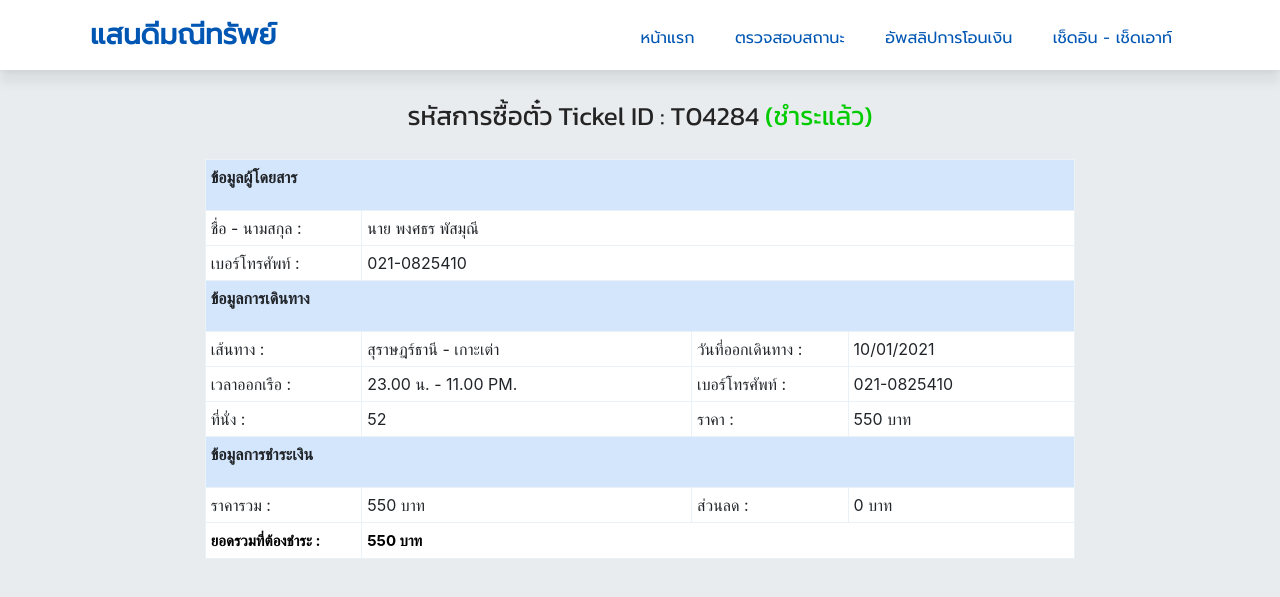
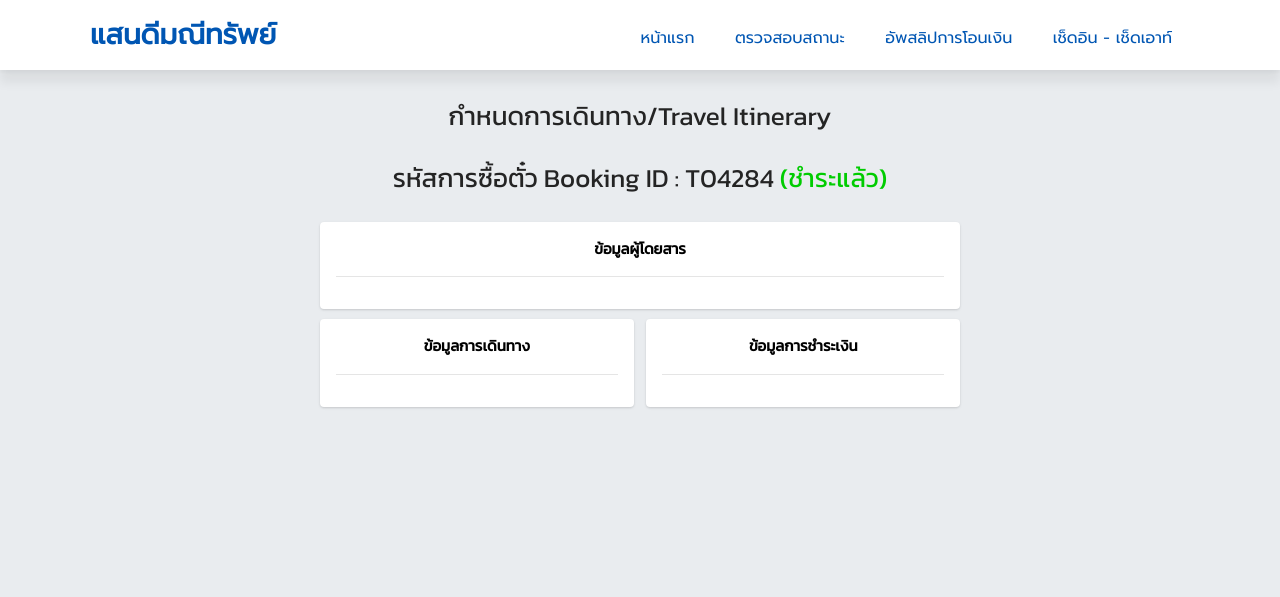
Before and after one commit to pstpmn/Senior-Project---PSU, a PHP site: page /project/show_information.php in a window 1280 px wide. Shown: the top 597 px of the page. Run offline with PHP 8.4, Linux system fonts and the light colour scheme; some libraries are stand-ins or nearby versions.

Commit message:
Add files via upload

```diff
--- a/project/css/show_information.css
+++ b/project/css/show_information.css
@@ -7,20 +7,98 @@
     color: #242424;
 }
 
+.box-2 {
+    width: 50%;
+}
+
+.box-3 {
+    font-family: 'Kanit', sans-serif;
+    font-size: 16px;
+    flex: 1 1 auto;
+    min-height: 1px;
+    padding: 1rem;
+    width: 50%;
+    position: relative;
+    display: flex;
+    flex-direction: column;
+    min-width: 0;
+    word-wrap: break-word;
+    background-color: #fff;
+    background-clip: border-box;
+    border: 0 solid rgba(0, 0, 0, .125);
+    border-radius: .25rem;
+    margin-bottom: 10px;
+    box-shadow: 0 1px 3px 0 rgba(0, 0, 0, .1), 0 1px 2px 0 rgba(0, 0, 0, .06);
+}
+
+.box-4 {
+    font-family: 'Kanit', sans-serif;
+    font-size: 16px;
+    flex: 1 1 auto;
+    float: left;
+    min-height: 1px;
+    padding: 1rem;
+    width: 49%;
+    position: relative;
+    display: flex;
+    flex-direction: column;
+    min-width: 0;
+    word-wrap: break-word;
+    background-color: #fff;
+    background-clip: border-box;
+    border: 0 solid rgba(0, 0, 0, .125);
+    border-radius: .25rem;
+    margin-bottom: 10px;
+    box-shadow: 0 1px 3px 0 rgba(0, 0, 0, .1), 0 1px 2px 0 rgba(0, 0, 0, .06);
+}
+
+.box-5 {
+    font-family: 'Kanit', sans-serif;
+    font-size: 16px;
+    flex: 1 1 auto;
+    float: right;
+    min-height: 1px;
+    padding: 1rem;
+    width: 49%;
+    position: relative;
+    display: flex;
+    flex-direction: column;
+    min-width: 0;
+    word-wrap: break-word;
+    background-color: #fff;
+    background-clip: border-box;
+    border: 0 solid rgba(0, 0, 0, .125);
+    border-radius: .25rem;
+    margin-bottom: 10px;
+    box-shadow: 0 1px 3px 0 rgba(0, 0, 0, .1), 0 1px 2px 0 rgba(0, 0, 0, .06);
+}
+
 @media (max-width: 890px) {
     .has2 {
         font-size: 28px;
+    }
+    .box-3 {
+        width: 90%;
+    }
+    .box-2 {
+        width: 90%;
+    }
+    .box-4 {
+        width: 100%;
+    }
+    .box-5 {
+        width: 100%;
     }
 }
 
 @media (max-width: 590px) {
     .has4 {
-        font-size: 24px;
+        font-size: 22px;
     }
 }
 
 @media (max-width: 450px) {
     .has4 {
-        font-size: 19px;
+        font-size: 17px;
     }
 }
--- a/project/footer.php
+++ b/project/footer.php
@@ -2,8 +2,7 @@
 <hr>
 <div class="footer">
     <b>เกี่ยวกับเรา</b> <br>
-    เราเป็นตัวแทนจำหน่ายตั๋ว เรือนอน สุราษฎร์ธานี - เกาะเต่า ออนไลน์ ระบบเชื่อมต่อกับแสนดีมณีทรัพย์โดยตรง
-    ยืนยันที่นั่งทันทีหลังจากชำระเงินผ่านระบบออนไลน์ มั่นใจเดินทางได้อย่างแน่นอน
+    เราเป็นผู้พัฒนา เว็บไซต์ แสนดีมณีทรัพย์  ชำระเงินผ่านระบบออนไลน์ มั่นใจเดินทางได้อย่างแน่นอน
 </div>
 </div>
 <hr>
--- a/project/show_information.php
+++ b/project/show_information.php
@@ -1,98 +1,27 @@
 <?php include('header.php');?>
-<style>
-table, th, td {
-  border: 1px solid #EAF2F8;
-  padding: 5px;
-}
-td {
-  background-color:white;
-}
-table {
-  border-spacing: 15px;
-}
+  <body class="has1">
+     <h3 class="has4">กำหนดการเดินทาง/Travel Itinerary</br></br>
+      รหัสการซื้อตั๋ว Booking ID : T04284 <span style="color:#00cc00;">(ชำระแล้ว)</span></h3>
+      <center>
+      <form style="width:100%">
+        <div class="box-3">
+          <b>ข้อมูลผู้โดยสาร</b><hr>
 
-button[class="btn btn-info"] {
-     margin-bottom: 30px;
- }
-</style>
-    <body class="has1">
-        <h3 class="has4">รหัสการซื้อตั๋ว Tickel ID : T04284 <span style="color:#00cc00;">(ชำระแล้ว)</span></h3>
-        <center>
-        <form style="width:100%">
-            <table style="width:68%">
-                <tr>
-                    <th colspan="4" bgcolor="#D4E6FC">
-                        <p>ข้อมูลผู้โดยสาร</p>
-                    </th>
-                </tr>
+        </div>
 
-                <tr>
-                  <td width="18%">ชื่อ - นามสกุล : </td>
-                  <td colspan="4" >นาย พงศธร พัสมุณี</td>
-                </tr>
+        <div class="box-2">
 
-                <tr>
-                  <td width="18%">เบอร์โทรศัพท์ : </td>
-                  <td colspan="4">021-0825410</td>
-                </tr>
+            <div class="box-4">
+              <b>ข้อมูลการเดินทาง</b><hr>
 
-                <tr>
+            </div>
 
-                  <th colspan="4" bgcolor="#D4E6FC">
-                    <p>ข้อมูลการเดินทาง</p>
-                  </th>
-                </tr>
+            <div class="box-5">
+              <b>ข้อมูลการชำระเงิน</b><hr>
 
-                <tr>
-                  <td width="18%">เส้นทาง : </td>
-                  <td colspan="1">สุราษฎร์ธานี - เกาะเต่า</td>
+            </div>
 
-                  <td width="18%">วันที่ออกเดินทาง : </td>
-                  <td colspan="1">10/01/2021</td>
-                </tr>
+        </div>
 
-
-                <tr>
-                  <td width="18%">เวลาออกเรือ : </td>
-                  <td colspan="1">23.00 น. - 11.00 PM.</td>
-
-                  <td width="18%">เบอร์โทรศัพท์ : </td>
-                  <td colspan="1">021-0825410</td>
-                </tr>
-
-                <tr>
-                  <td width="18%">ที่นั่ง : </td>
-                  <td colspan="1">52</td>
-
-                  <td width="18%">ราคา : </td>
-                  <td colspan="1">550 บาท</td>
-                </tr>
-
-                <tr>
-                  <th colspan="4" bgcolor="#D4E6FC">
-                    <p>ข้อมูลการชำระเงิน</p>
-                  </th>
-
-                  <tr>
-                    <td width="18%">ราคารวม : </td>
-                    <td colspan="1">550 บาท</td>
-
-
-                    <td width="18%">ส่วนลด : </td>
-                    <td colspan="1">0 บาท</td>
-                  </tr>
-
-
-                  <tr>
-                    <td width="18%"><b>ยอดรวมที่ต้องชำระ : </b></td>
-
-
-                    <td colspan="3"><b>550 บาท</b></td>
-                  </tr>
-
-                </tr>
-
-
-
-            </table>
-            <br>
+        </form>
+        </center>
--- a/project/transfer_slip.php
+++ b/project/transfer_slip.php
@@ -22,9 +22,9 @@
     }
 
     .form img {
-      height: 120px;
+      height: auto;
       order: 1;
-      width:35%;
+      width:auto;
       max-width: auto;
       max-height:130px;
       margin-top:10px;
@@ -37,7 +37,7 @@
       width: 90%;
     }
     .form img {
-      width:60%;
+      width:auto;
     }
  }
   </style>
```
